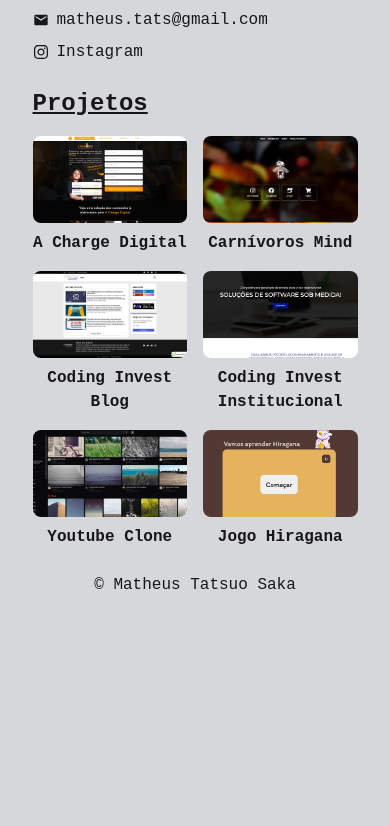
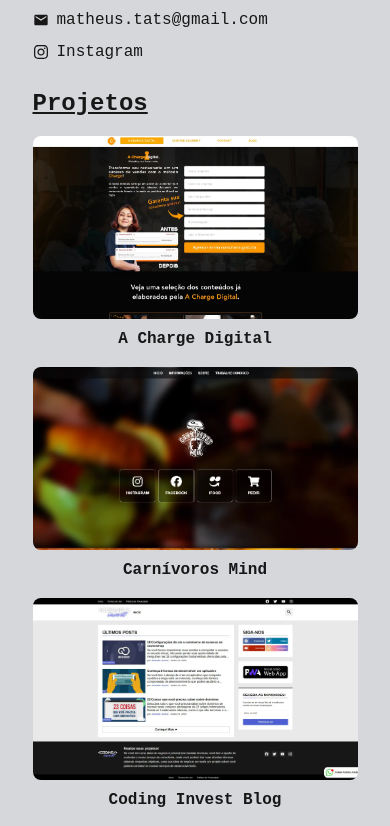
Before and after one commit to tatsuosaka/portfolio, a Next.js app: page / in a window 390 px wide. Shown: the part 1560-2386 px from the top of the page. Before the commit the page ends 2181 px from the top, so only its background shows below. Built offline with nearby package versions, Linux system fonts and the light colour scheme.

Commit message:
grid update

```diff
--- a/src/components/projects.tsx
+++ b/src/components/projects.tsx
@@ -4,7 +4,7 @@
     return (
         <div>
             <h2 className="text-2xl font-bold underline mb-4">Projetos</h2>
-            <div className="grid grid-cols-2 gap-4">
+            <div className="grid sm:grid-cols-2 grid-cols-1 gap-4">
                 <Project
                     image="acharge"
                     link="https://www.chargemkt.com/"
```
